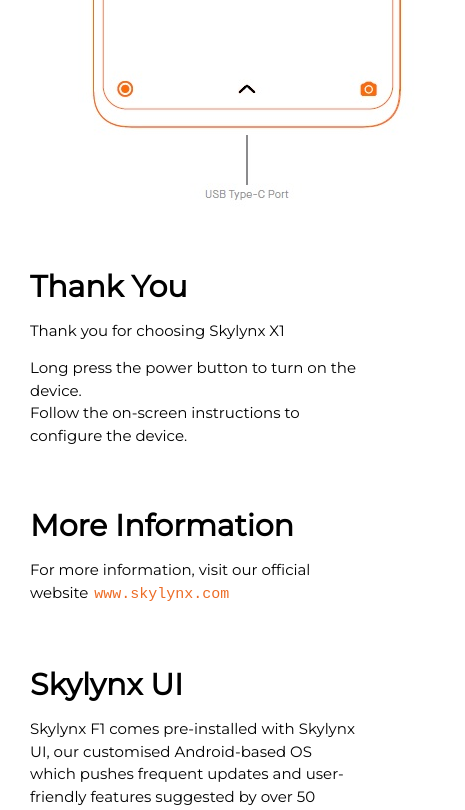
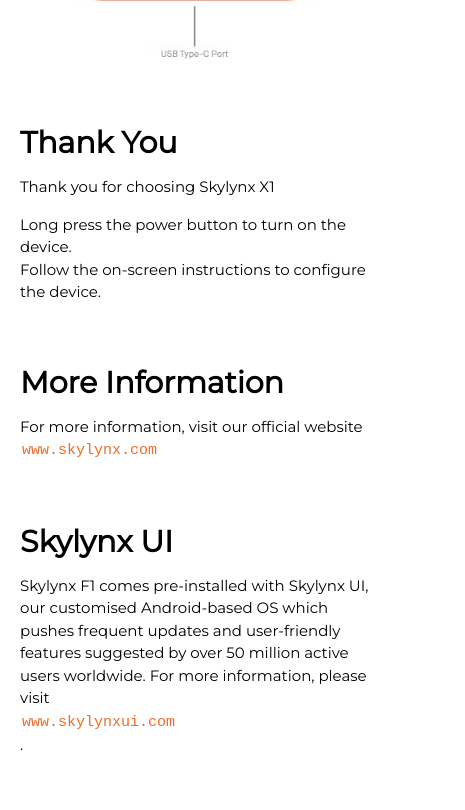
Before and after one commit to Sushrut-Thakur/Skylynx-Phone-Manual, a plain HTML site: page index.html in a window 390 px wide. Shown: the part 873-1683 px from the top of the page, 465 px wide, since content can reach past the window. Drawn offline with Linux system fonts and the light colour scheme.

Commit message:
Fixed responsiveness issue

```diff
--- a/css/styles.css
+++ b/css/styles.css
@@ -102,7 +102,6 @@ section a{
 }
 
 .earwarning {
-	/* float: left; */
 	height: 8rem;
 }
 
@@ -146,9 +145,26 @@ h3 {
 
 	body {
 		margin: 25rem auto 2rem;
+		width: 100%
 	}
 
 	.ce {
 		padding: 0;
+		height: 7rem;
 	}
 }
+
+@media (max-width: 500px) {
+	.phone {
+		max-width: 100%;
+	}
+
+	.main-section {
+		padding: 1rem 0;
+	}
+
+	section a{
+		display: block;
+		overflow-wrap: break-word;
+	}
+}
```
